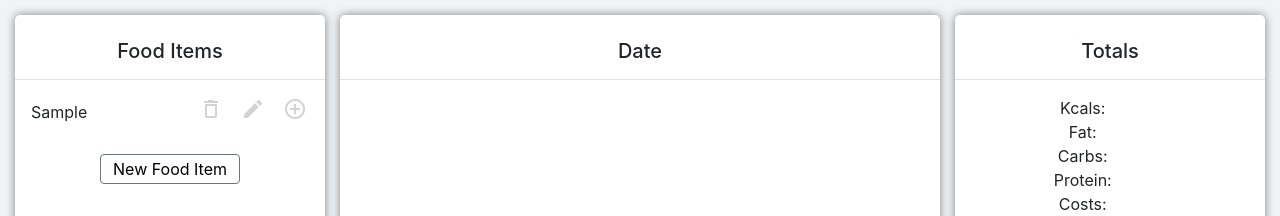
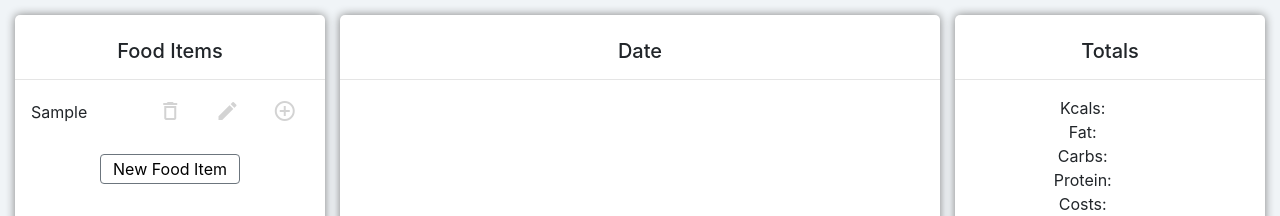
Before and after one commit to jellevanderschaaf/Diet-Tracker, a PHP site: page / in a window 1280 px wide. Shown: the part 50-266 px from the top of the page. Run offline with PHP 8.4, Linux system fonts and the light colour scheme; tables that the repository leaves empty or names only in its code hold one stand-in row (values such as "Sample post"); some libraries are stand-ins or nearby versions.

Commit message:
Aligned icons vertically.

```diff
--- a/index.php
+++ b/index.php
@@ -176,12 +176,12 @@ if (isset($_POST['create_button'])) {
                         while ($row = $result->fetch_assoc()) {
 
 
-                            echo "<tr>";
+                            echo "<tr class='food-list-tr'>";
 
-                            echo "<td style='width:60%'>{$row['fname']}</td>";
-                            echo "<td style='width:15%'><a rel='".$row['id']."' class='delete-this' href='javascript:void(0)'><i class='material-icons'>delete_outline</i></a></td>";
-                            echo "<td style='width:15%'><a rel='".$row['id']."' class='edit-this' href='javascript:void(0)'><i class='material-icons'>edit</i></a></td>";
-                            echo "<td style='width:10%'><a rel='".$row['id']."' class='add-this' data-toggle='tooltip' data-placement='top' title='Add' href='javascript:void(0)'><i class='material-icons'>add_circle_outline</i></a></td>";
+                            echo "<td width:60%'>{$row['fname']}</td>";
+                            echo "<td style='width:15%' data-toggle='tooltip' data-placement='top' title='Delete'><a rel='".$row['id']."' class='delete-this'  href='javascript:void(0)'><i class='material-icons'>delete_outline</i></a></td>";
+                            echo "<td style='width:15%' data-toggle='tooltip' data-placement='top' title='Edit'><a rel='".$row['id']."' class='edit-this' href='javascript:void(0)'><i class='material-icons'>edit</i></a></td>";
+                            echo "<td style='width:10%' data-toggle='tooltip' data-placement='top' title='Add'><a rel='".$row['id']."' class='add-this align-middle'  href='javascript:void(0)'><i class='material-icons'>add_circle_outline</i></a></td>";
 
                             echo "</tr>";
 
@@ -193,7 +193,6 @@ if (isset($_POST['create_button'])) {
 
                     ?>
             </table>
-
 
             </div>
 
--- a/styles.css
+++ b/styles.css
@@ -191,3 +191,8 @@ a {
 a:hover {
     color: grey;
 }
+
+.material-icons {
+    position: relative;
+    top: 2px;
+}
```
